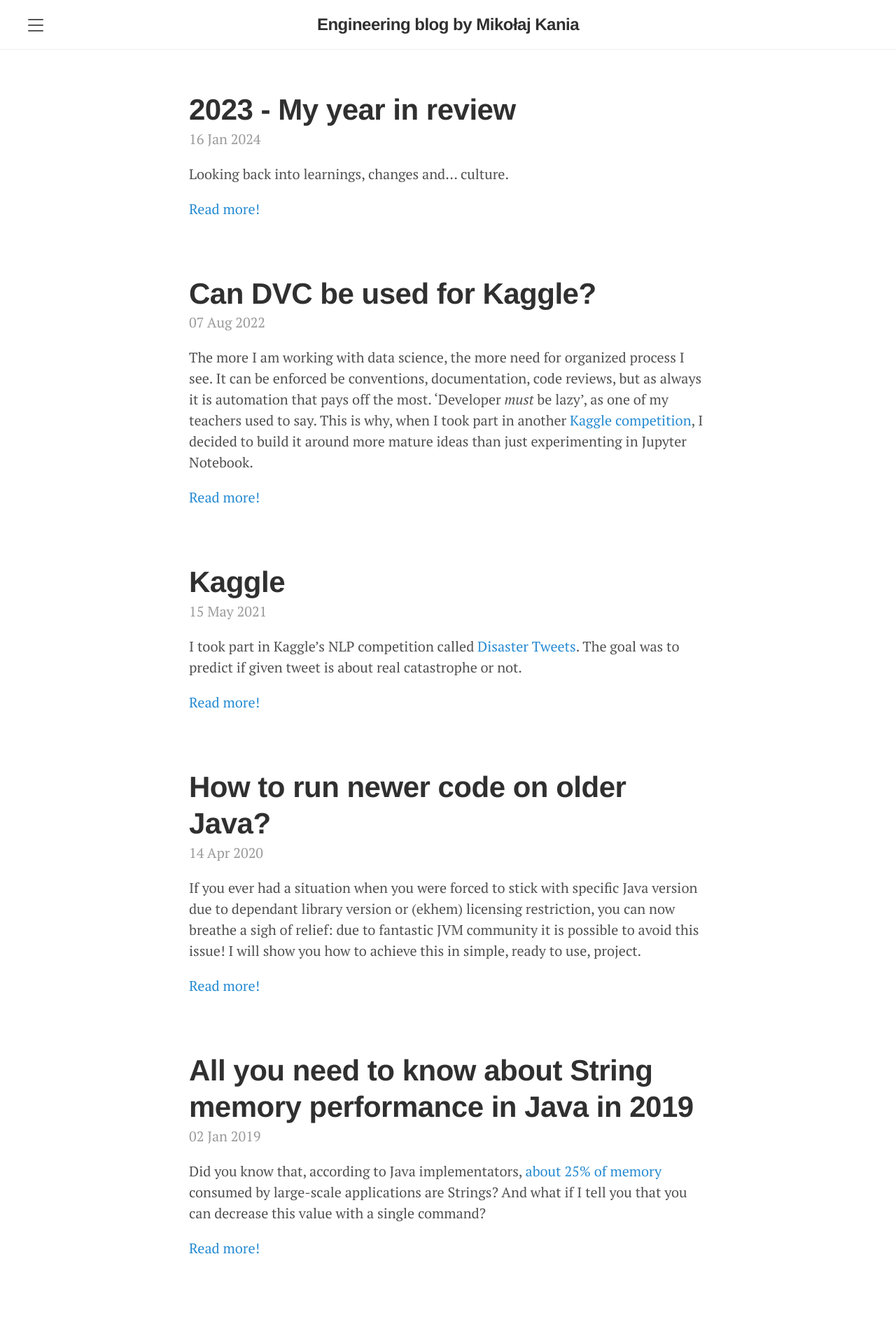
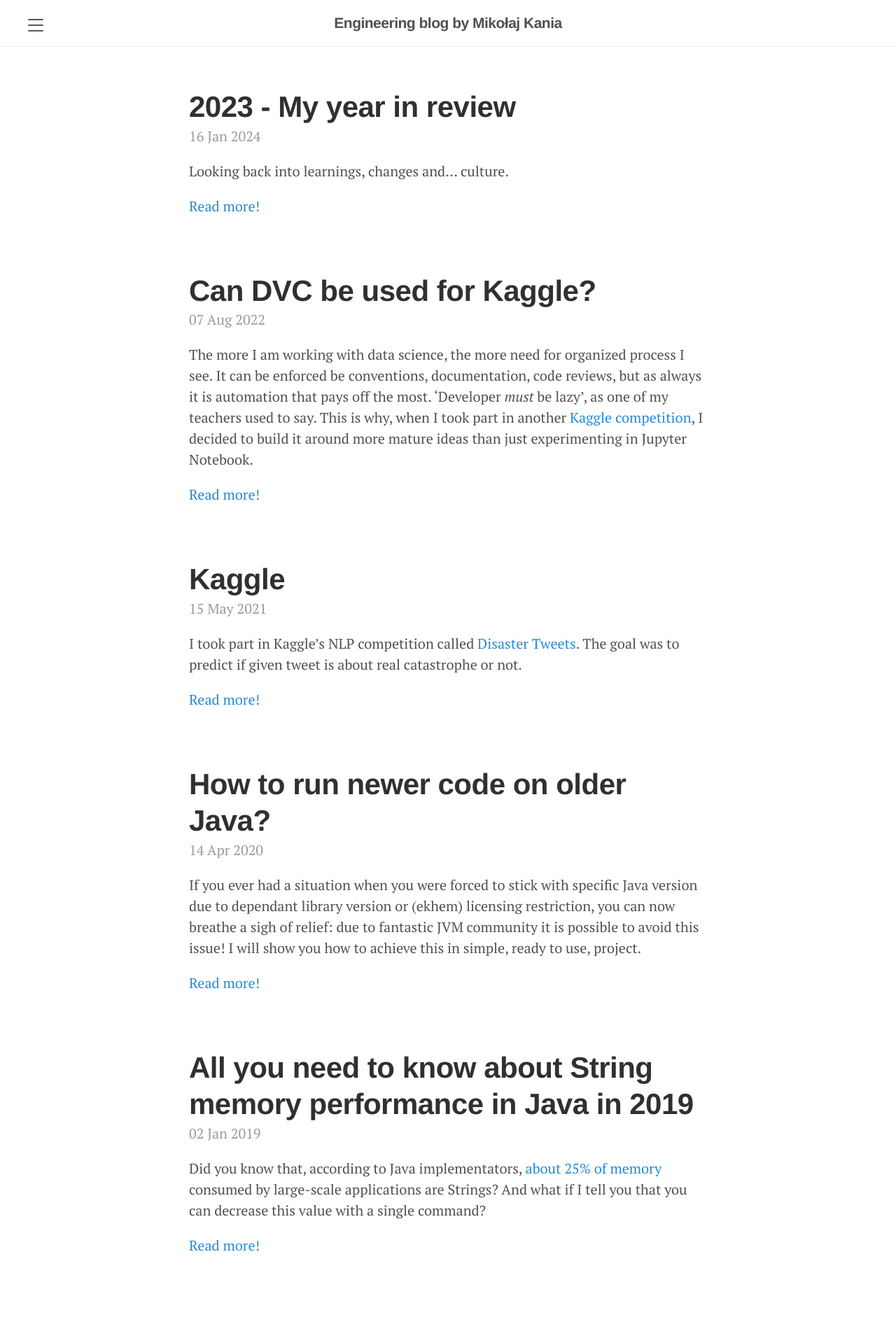
Before and after one commit to mikolajkania/mikolajkania.github.io, a Jekyll site: the page built from index.html, in a window 1280 px wide. Shown: the top 1882 px of the page at 70% size. Built offline with Jekyll 4.4.1, drawn with Linux system fonts in a browser that asks for light colours; the list of posts is cut into pages by our own code.

Commit message:
Few css fixes

```diff
--- a/public/css/lanyon.css
+++ b/public/css/lanyon.css
@@ -102,13 +102,13 @@ h1, h2, h3, h4, h5, h6 {
 .masthead-title {
     margin-top: 0;
     margin-bottom: 0;
-    color: #303030;
+    color: #505050;
     text-align: center;
-    font-weight: 900;
-    font-size: 1.2rem;
+    font-weight: 800;
+    font-size: 1.05rem;
 }
 .masthead-title a {
-    color: #303030;
+    color: #505050;
 }
 .masthead-title small {
     font-size: 75%;
```
